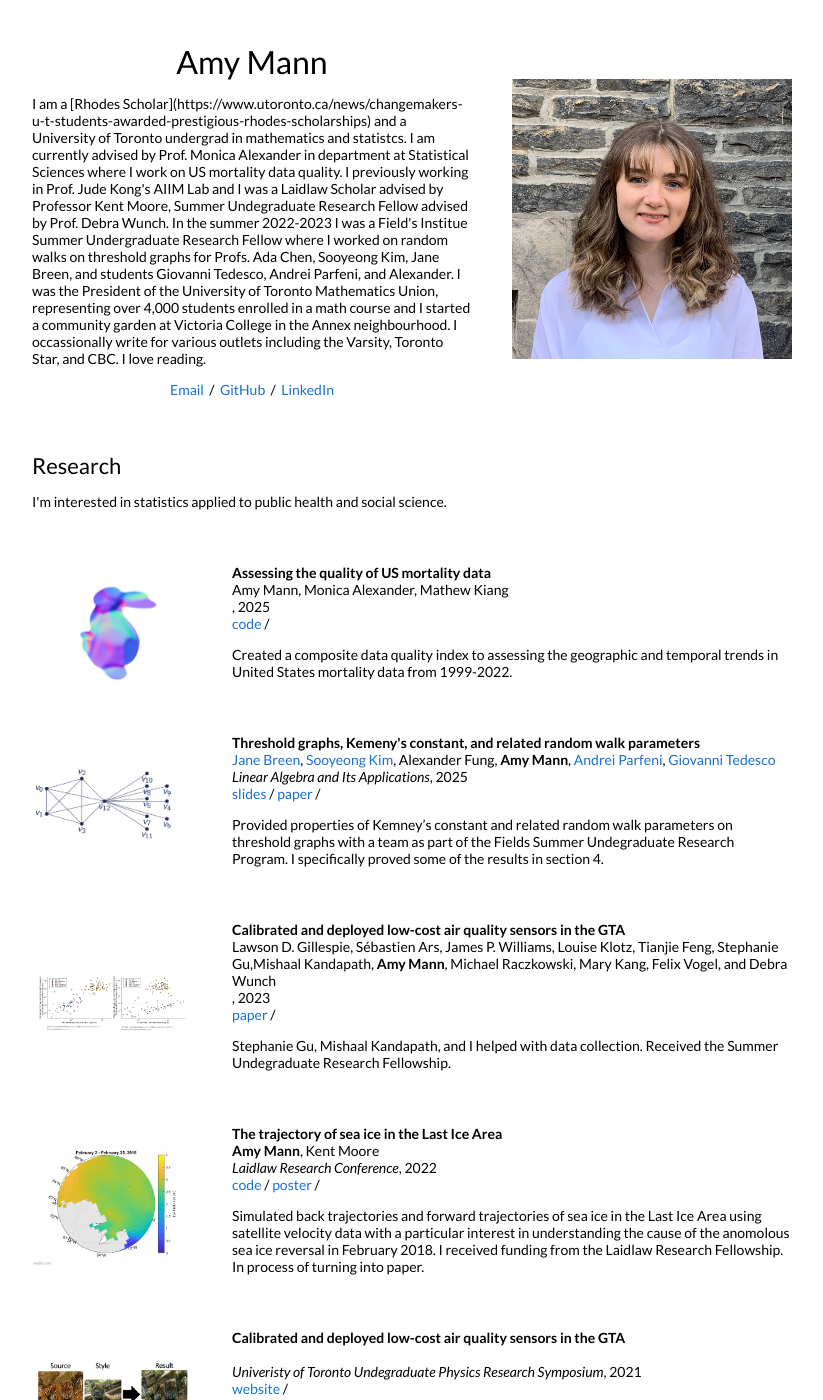
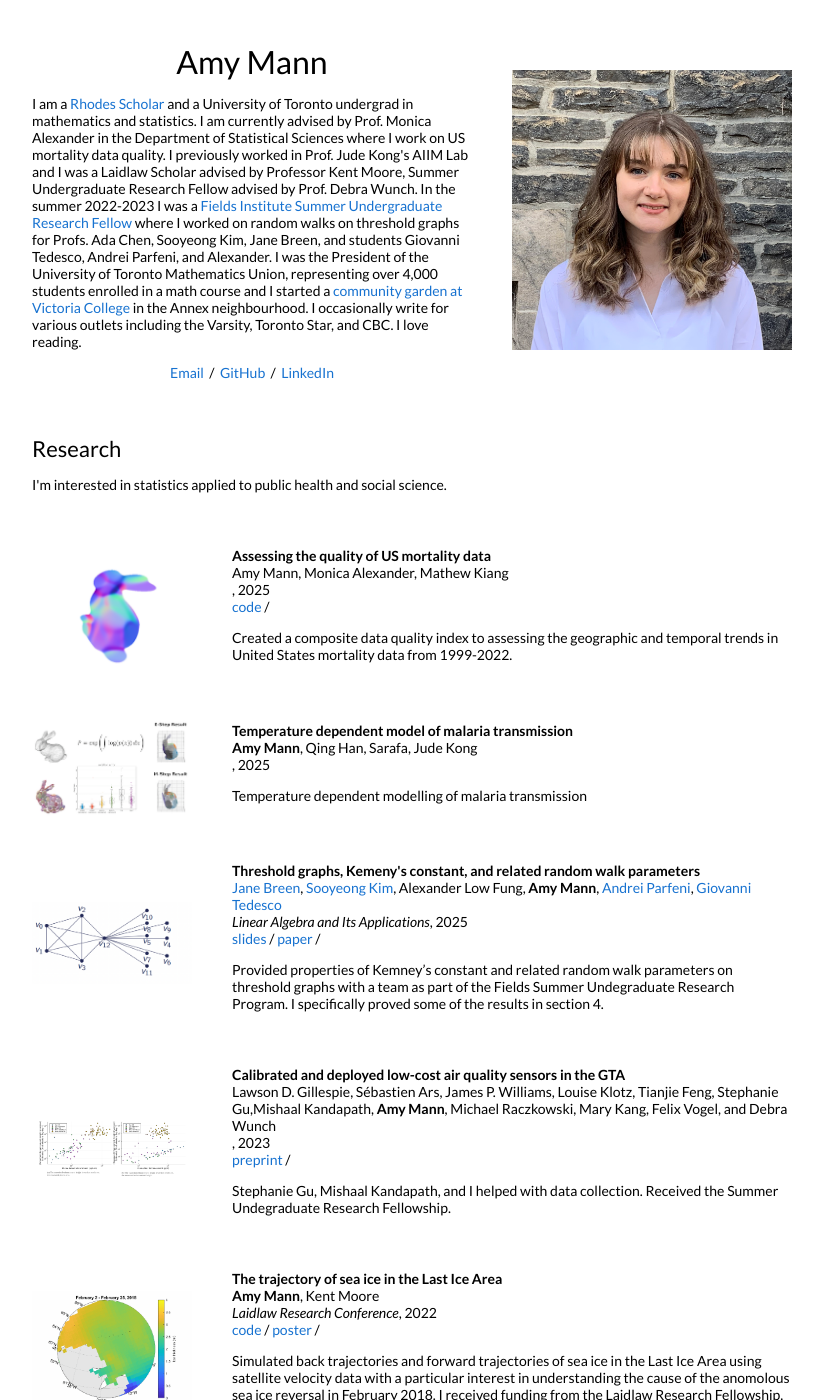
Before and after one commit to am-mann/am-mann.github.io, a Jekyll site: the page built from _posts/2025-08-31-data-quality.markdown, in a window 1280 px wide and 1400 px high. Shown: the whole window, without its empty margins (228-1051 px from the left). Built offline with Jekyll 4.4.1, drawn with Linux system fonts in a browser that asks for light colours; some of the changed text lies outside the part shown.

Commit message:
small modifications

```diff
--- a/_layouts/default.html
+++ b/_layouts/default.html
@@ -34,7 +34,7 @@
                 Amy Mann
               </h1>
             <p>
-                I am a [Rhodes Scholar](https://www.utoronto.ca/news/changemakers-u-t-students-awarded-prestigious-rhodes-scholarships) and a University of Toronto undergrad in mathematics and statistcs. I am currently advised by Prof. Monica Alexander in department at Statistical Sciences where I work on US mortality data quality. I previously working in Prof. Jude Kong's AIIM Lab and I was a Laidlaw Scholar advised by Professor Kent Moore, Summer Undegraduate Research Fellow advised by Prof. Debra Wunch. In the summer 2022-2023 I was a Field's Institue Summer Undergraduate Research Fellow where I worked on random walks on threshold graphs for Profs. Ada Chen, Sooyeong Kim, Jane Breen, and students Giovanni Tedesco, Andrei Parfeni, and Alexander. I was the President of the University of Toronto Mathematics Union, representing over 4,000 students enrolled in a math course and I started a community garden at Victoria College in the Annex neighbourhood. I occassionally write for various outlets including the Varsity, Toronto Star, and CBC. I love reading.
+                I am a <a href="https://www.utoronto.ca/news/changemakers-u-t-students-awarded-prestigious-rhodes-scholarships">Rhodes Scholar</a> and a University of Toronto undergrad in mathematics and statistics. I am currently advised by Prof. Monica Alexander in the Department of Statistical Sciences where I work on US mortality data quality. I previously worked in Prof. Jude Kong's AIIM Lab and I was a Laidlaw Scholar advised by Professor Kent Moore, Summer Undergraduate Research Fellow advised by Prof. Debra Wunch. In the summer 2022-2023 I was a <a href="http://www.fields.utoronto.ca/activities/23-24/2023-FUSRP">Fields Institute Summer Undergraduate Research Fellow</a> where I worked on random walks on threshold graphs for Profs. Ada Chen, Sooyeong Kim, Jane Breen, and students Giovanni Tedesco, Andrei Parfeni, and Alexander. I was the President of the University of Toronto Mathematics Union, representing over 4,000 students enrolled in a math course and I started a <a href="https://www.google.com/search?client=safari&rls=en&q=community+garden+victoria+college&ie=UTF-8&oe=UTF-8">community garden at Victoria College</a> in the Annex neighbourhood. I occasionally write for various outlets including the Varsity, Toronto Star, and CBC. I love reading.
             </p>
               <p style="text-align:center">
                 <a href="mailto: amy.mann@mail.utoronto.ca"> Email</a> &nbsp;/&nbsp;
@@ -78,6 +78,9 @@
               {% if post.arxiv %}
               <a href="{{post.arxiv}}">arxiv</a> /
               {% endif %}
+              {% if post.preprint %}
+              <a href="{{post.preprint}}">preprint</a> /
+              {% endif %}
               {% if post.video %}
               <a href="{{post.video}}">video</a> /
               {% endif %}
@@ -113,74 +116,7 @@
         <table style="width:100%;border:0px;border-spacing:0px;border-collapse:separate;margin-right:auto;margin-left:auto;">
           <tr>
             <td style="padding:2.5%;width:100%;vertical-align:middle">
-              <h2>Teaching</h2>
-              <p>
-                Introduction to Ordinary Differential Equation (MAT244), Teaching Assistant, University of Toronto (Spring 2025)
-                Linear Algebra I (MAT223), Teaching Assisant, University of Toronto (Fall 2023)
-
-                I volunteered with the Pursue STEM Program in 2023 and 2024 supporting and teaching Black high school students about math.
-            </td>
-          </tr>
-        </table>
-        <table style="width:100%;border:0px;border-spacing:0px;border-collapse:separate;margin-right:auto;margin-left:auto;">
-
-          {% for post in site.posts %}
-          {% for cat in post.categories %}
-          {% if cat == 'UofT' %}
-          <tr>
-            <td style="padding:2.5%;width:25%;vertical-align:middle;min-width:120px">
-              <img src="{{post.image}}" alt="project image" style="width:auto; height:auto; max-width:100%;" />
-            </td>
-            <td style="padding:2.5%;width:75%;vertical-align:middle">
-              <h3>{{post.title}}</h3>
-              <br>
-              <em>{{post.categories}} {{post.course}}</em>
-              <br>
-              {{ post.date | date: "%Y-%m-%d" }}
-
-              <br>
-              {% if post.website %}
-              <a href="{{post.website}}">website</a> /
-              {% endif %}
-              {% if post.paper %}
-              <a href="{{post.paper}}">paper</a> /
-              {% endif %}
-              {% if post.patent %}
-              <a href="{{post.patent}}">patent</a> /
-              {% endif %}
-              {% if post.patent2 %}
-              <a href="{{post.patent2}}">patent #2</a> /
-              {% endif %}
-              {% if post.patent3 %}
-              <a href="{{post.patent3}}">patent #3</a> /
-              {% endif %}
-              {% if post.video %}
-              <a href="{{post.video}}">video</a> /
-              {% endif %}
-              {% if post.video2 %}
-              <a href="{{post.video2}}">video #2</a> /
-              {% endif %}
-              {% if post.code %}
-              <a href="{{post.code}}">code</a> /
-              {% endif %}
-              {% if post.poster %}
-              <a href="{{post.poster}}">poster</a> /
-              {% endif %}
-              {% if post.slides %}
-              <a href="{{post.slides}}">slides</a> /
-              {% endif %}
-              <p></p>
-              {{ post.excerpt }}
-            </td>
-          </tr>
-          {% endif %}
-          {% endfor %}
-          {% endfor %}
-        </table>
-        <br>
-        <br>
-        <br>
-        <table style="width:100%;border:0px;border-spacing:0px;border-collapse:separate;margin-right:auto;margin-left:auto;">
+                <table style="width:100%;border:0px;border-spacing:0px;border-collapse:separate;margin-right:auto;margin-left:auto;">
           <tr>
             <td style="padding:2.5%;width:100%;vertical-align:middle">
               <h2>Other Projects</h2>
@@ -224,6 +160,9 @@
               {% if post.video %}
               <a href="{{post.video}}">video</a> /
               {% endif %}
+              {% if post.preprint %}
+              <a href="{{post.preprint}}">preprint</a> /
+              {% endif %}
               {% if post.video2 %}
               <a href="{{post.video2}}">video #2</a> /
               {% endif %}
@@ -244,90 +183,35 @@
           {% endfor %}
           {% endfor %}
         </table>
-       <h2>Miscellanea</h2>
-              </td>
-            </tr>
-          </tbody></table>
-          <table style="width:100%;border:0px;border-spacing:0px;border-collapse:separate;margin-right:auto;margin-left:auto;"><tbody>
 
+             <table style="width:100%;border:0px;border-spacing:0px;border-collapse:separate;margin-right:auto;margin-left:auto;">
+          <tr>
+            <td style="padding:2.5%;width:100%;vertical-align:middle">
+              <h2>Teaching</h2>
+              <p>
+                Introduction to Ordinary Differential Equation (MAT244), Teaching Assistant, University of Toronto (Spring 2025)
+                Linear Algebra I (MAT223), Teaching Assisant, University of Toronto (Fall 2023)
 
-            <tr>
-              <td align="center" style="padding:16px;width:20%;vertical-align:middle">
-						     <div class="colored-box" style="background-color: #fcb97d;">
-								 <h2>Micropapers</h2>
-								 </div>
-              </td>
-              <td style="padding:8px;width:80%;vertical-align:middle">
-                <a href="https://arxiv.org/abs/2112.11687">Squareplus: A Softplus-Like Algebraic Rectifier</a>
-                <br>
-                <a href="https://arxiv.org/abs/2010.09714">A Convenient Generalization of Schlick's Bias and Gain Functions</a>
-                <br>
-                <a href="https://arxiv.org/abs/1704.07483">Continuously Differentiable Exponential Linear Units</a>
-                <br>
-                <a href="https://jonbarron.info/data/cvpr2023_llm_workshop_annotated.pdf">Scholars & Big Models: How Can Academics Adapt?</a>
-              </td>
-            </tr>
+                I volunteered with the Pursue STEM Program in 2023 and 2024 supporting and teaching Black high school students about math.
+            </td>
+          </tr>
+        </table>
 
-
-            <tr>
-              <td align="center" style="padding:16px;width:20%;vertical-align:middle">
-						     <div class="colored-box" style="background-color: #aaba9e;">
-								 <h2>Recorded Talks</h2>
-								 </div>
-              </td>
-              <td style="padding:8px;width:80%;vertical-align:center">
-                <a href="https://www.youtube.com/watch?v=hFlF33JZbA0">Radiance Fields and the Future of Generative Media, 2025</a><br>
-                <a href="https://www.youtube.com/watch?v=h9vq_65eDas">View Dependent Podcast, 2024</a><br>
-                <a href="https://www.youtube.com/watch?v=4tDhYsFuEqo">Bay Area Robotics Symposium, 2023
-</a><br>
-                <a href="https://youtu.be/TvWkwDYtBP4?t=7604">EGSR Keynote, 2021</a><br>
-				<a href="https://www.youtube.com/watch?v=nRyOzHpcr4Q">TUM AI Lecture Series, 2020</a><br>
-				<a href="https://www.youtube.com/watch?v=HfJpQCBTqZs">Vision & Graphics Seminar at MIT, 2020</a>
-              </td>
-            </tr>
-
-            <tr>
-              <td align="center" style="padding:16px;width:20%;vertical-align:middle">
-						     <div class="colored-box" style="background-color: #c6b89e;">
-								 <h2>Academic Service</h2>
-								 </div>
-              </td>
-              <td style="padding:8px;width:80%;vertical-align:center">
-                <a href="https://iccv.thecvf.com/">Lead Area Chair, ICCV 2025</a>
-                <br>
-                <a href="https://cvpr.thecvf.com/Conferences/2025/Organizers">Lead Area Chair, CVPR 2025</a>
-                <br>
-                <a href="https://cvpr.thecvf.com/Conferences/2024/Organizers">Area Chair, CVPR 2024</a>
-                <br>
-                <a href="https://cvpr2023.thecvf.com/Conferences/2023/Organizers">Demo Chair, CVPR 2023</a>
-                <br>
-                <a href="https://cvpr2022.thecvf.com/area-chairs">Area Chair, CVPR 2022</a>
-                <br>
-                <a href="http://cvpr2021.thecvf.com/area-chairs">Area Chair & Award Committee Member, CVPR 2021</a>
-                <br>
-                <a href="http://cvpr2019.thecvf.com/area_chairs">Area Chair, CVPR 2019</a>
-                <br>
-                <a href="http://cvpr2018.thecvf.com/organizers/area_chairs">Area Chair, CVPR 2018</a>
-              </td>
-            </tr>
-
-
-
-            <tr>
-              <td align="center" style="padding:16px;width:20%;vertical-align:middle">
-						     <div class="colored-box" style="background-color: #edd892;">
-								 <h2>Teaching</h2>
-								 </div>
-              </td>
-              <td style="padding:8px;width:80%;vertical-align:center">
-                <a href="http://inst.eecs.berkeley.edu/~cs188/sp11/announcements.html">Graduate Student Instructor, CS188 Spring 2011</a>
-                <br>
-                <a href="http://inst.eecs.berkeley.edu/~cs188/fa10/announcements.html">Graduate Student Instructor, CS188 Fall 2010</a>
-                <br>
-                <a href="http://aima.cs.berkeley.edu/">Figures, "Artificial Intelligence: A Modern Approach", 3rd Edition</a>
-              </td>
-            </tr>
-
+         <h2>Miscellanea</h2>
+        <ul>
+          <li>
+            <strong>Books I really love</strong><br>
+            <ul>
+              <li>2025: Eden's Outcasts, Say Nothing, We Don't Know Ourselves, America, América</li>
+              <li>2024: Far From the Tree, Mountains beyond Mountains, Amusing Ourselves to Death, The Future is History, The Gnostic Gospels</li>
+              <li>2023: Prairie Fires, Empire of Pain</li>
+            </ul>
+            I enjoy reviewing books and I recently got a Goodreads account.
+          </li>
+          <li>
+            I grew up in Winnipeg, Manitoba. Favourite pictures of the Canadian Prairies.
+          </li>
+        </ul>
           </tbody></table>
           <table style="width:100%;border:0px;border-spacing:0px;border-collapse:separate;margin-right:auto;margin-left:auto;"><tbody>
             <tr>
--- a/_posts/2023-09-01-emissions.markdown
+++ b/_posts/2023-09-01-emissions.markdown
@@ -6,6 +6,6 @@
 categories: research
 author: "Amy Mann"
 authors: "Lawson D. Gillespie, Sébastien Ars, James P. Williams, Louise Klotz, Tianjie Feng, Stephanie Gu,Mishaal Kandapath, <strong>Amy Mann</strong>, Michael Raczkowski, Mary Kang, Felix Vogel, and Debra Wunch"
-paper: https://amt.copernicus.org/preprints/amt-2023-193/amt-2023-193.pdf
+preprint: https://amt.copernicus.org/preprints/amt-2023-193/amt-2023-193.pdf
 ---
 Stephanie Gu, Mishaal Kandapath, and I helped with data collection. Received the Summer Undegraduate Research Fellowship.
--- a/_posts/2025-01-01-random-walks.markdown
+++ b/_posts/2025-01-01-random-walks.markdown
@@ -5,7 +5,7 @@
 image: /images/pineapple-graph.png
 categories: research
 author: "Amy Mann"
-authors: "<a href='https://sites.google.com/view/breenj'>Jane Breen</a>, <a href='https://sites.google.com/view/kswim'>Sooyeong Kim</a>, Alexander Fung, <strong>Amy Mann</strong>, <a href='https://www.linkedin.com/in/andrei-alexandru-parfeni/'>Andrei Parfeni</a>, <a href='https://www.linkedin.com/in/giovanni-tedesco-77942a1a4/?originalSubdomain=ca'>Giovanni Tedesco</a>"
+authors: "<a href='https://sites.google.com/view/breenj'>Jane Breen</a>, <a href='https://sites.google.com/view/kswim'>Sooyeong Kim</a>, Alexander Low Fung, <strong>Amy Mann</strong>, <a href='https://www.linkedin.com/in/andrei-alexandru-parfeni/'>Andrei Parfeni</a>, <a href='https://www.linkedin.com/in/giovanni-tedesco-77942a1a4/?originalSubdomain=ca'>Giovanni Tedesco</a>"
 venue: "Linear Algebra and Its Applications"
 paper: https://doi.org/10.1016/j.laa.2024.12.022
 slides: /pdfs/fields_slides.pdf
--- a/_posts/2025-04-01-malaria.markdown
+++ b/_posts/2025-04-01-malaria.markdown
@@ -1,11 +1,11 @@
 ---
 layout: post
 title:  "Temperature dependent model of malaria transmission"
-date:   2019-05-29 22:21:59 +00:00
+date:   2025-05-29 22:21:59 +00:00
 image: /images/crv19.png
 categories: research
 author: "Amy Mann"
 authors: "<strong>Amy Mann</strong>, Qing Han, Sarafa, Jude Kong"
 ---
 
-A formulation for fitting Gaussian Mixture Models (GMMs) directly to geometric objects, such as a triangular mesh. This method produces more robust results and produces an improvement in 3D registration for both meshes and RGB-D frames.
+Temperature dependent modelling of malaria transmission
--- a/_posts/2025-04-08-autism.markdown
+++ b/_posts/2025-04-08-autism.markdown
@@ -6,8 +6,8 @@
 categories: UofT
 course: "STA437: Methods for Multivariate Data"
 author: "Amy Mann"
+authors: "<strong>Amy Mann</strong>, Seemal Sipra"
 code: https://github.com/am-mann/brain-connectivity
-authors: "<strong>Amy Mann</strong>, Seemal Sipra"
 paper: /pdfs/sta437-autism.pdf
 ---
 We examined brain connectivity patterns in 47 individuals with autism. The dataset contains brain activity recordings from 47 individuals who participated in a study at Yale University. The data come from functional MRI (fMRI) scans, which measure brain activity over time. Each subject has a matrix (196 × 110) representing their brain activity.
```
